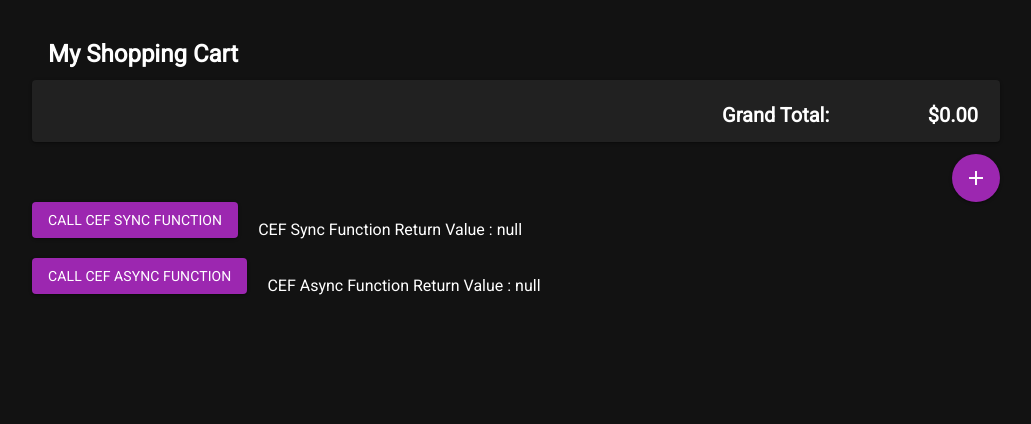
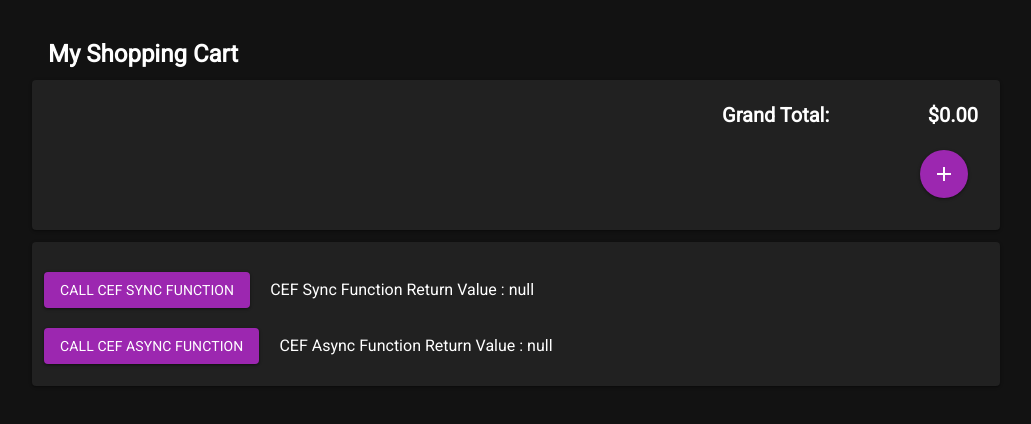
Before and after one commit to kavinda-ravishan/cef_tutorial, a Vue app in the folder VueCef/: page / in a window 1280 px wide. Shown: the top 424 px of the page, without its empty margins (124-1155 px from the left). Built offline with nearby package versions, Linux system fonts and the light colour scheme.

Commit message:
text align

```diff
--- a/VueCef/src/App.vue
+++ b/VueCef/src/App.vue
@@ -84,11 +84,20 @@ function callCefAsyncFunc() {
 
     const nanoCefApi = window as unknown as NanoCefAPI;
 
+    try {
     nanoCefApi.AsyncCefJSFunc(
         " --- JS string --- ",
         (result: boolean) => { cef_async_func_ret_val.value = result ? "YES" : "NO" },
         (errorMessage: string) => { cef_async_func_ret_val.value = errorMessage }
     );
+    } catch(error) {
+        if (error instanceof Error) {
+            cef_async_func_ret_val.value = error.message;
+        } else {
+            cef_async_func_ret_val.value = String(error);
+        }
+    }
+
 }
 
 </script>
@@ -145,18 +154,20 @@ function callCefAsyncFunc() {
                             <p class="price">${{ grandTotal.toFixed(2) }}</p>
                         </v-col>
                     </v-row>
-                </v-card>
-                <div class="d-flex justify-end">
+                    <div class="d-flex justify-end ma-5">
                         <v-btn icon="mdi-plus" color="purple" @click="addItem"></v-btn>
                     </div>
-                <div class="d-flex">
+                </v-card>
+                <v-card class="mb-3 pa-3 pt-5">
+                    <div class="d-flex align-center">
                         <v-btn color="purple" @click="callCefSyncFunc">Call CEF Sync Function</v-btn>
                         <p class="ml-5">CEF Sync Function Return Value : {{ cef_sync_func_ret_val }}</p>
                     </div>
-                <div class="d-flex">
+                    <div class="d-flex align-center">
                         <v-btn color="purple" @click="callCefAsyncFunc">Call CEF Async Function</v-btn>
                         <p class="ml-5">CEF Async Function Return Value : {{ cef_async_func_ret_val }}</p>
                     </div>
+                </v-card>
             </v-container>
         </v-main>
     </v-app>
```
Lines whose indentation alone changed are shown as unchanged.
